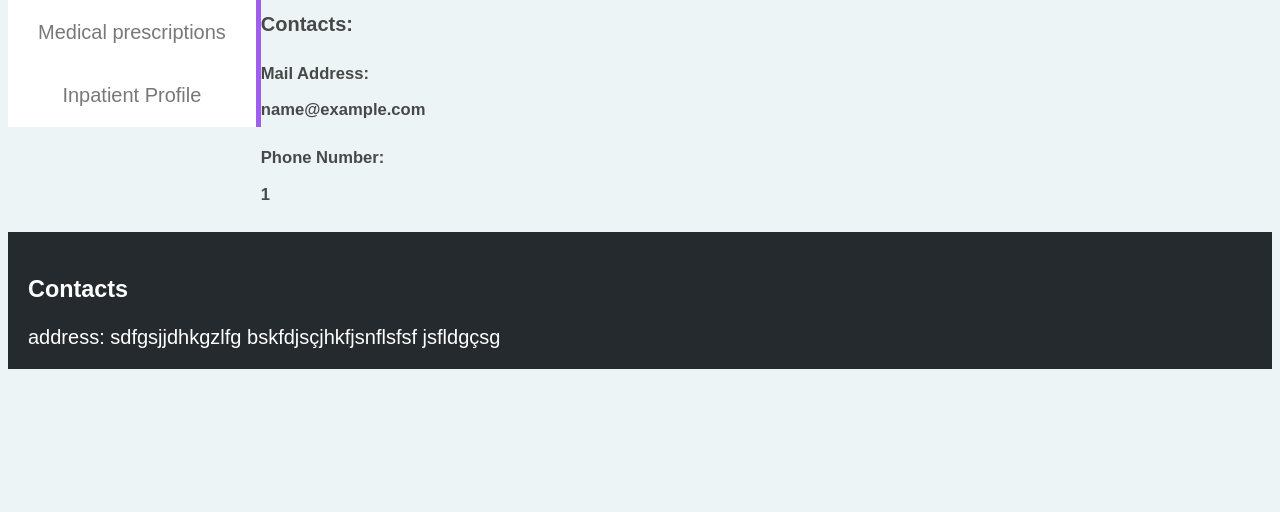
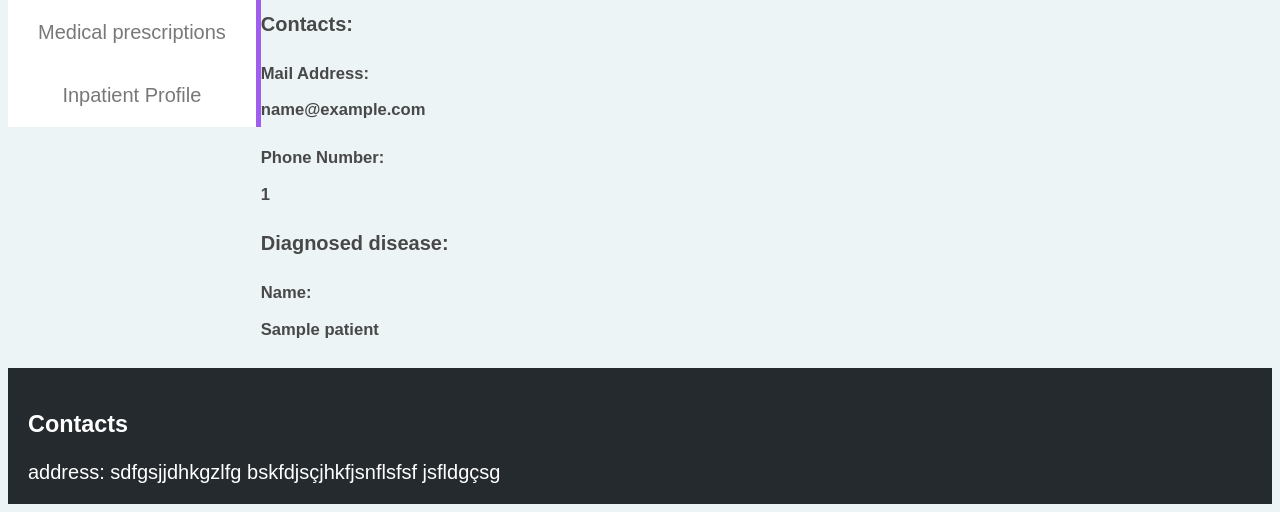
Before and after one commit to AMfeta99/FEUP-ESIN, a PHP site: template templates/patient_menu.php in a window 1280 px wide. Shown: the part 549-1061 px from the top of the page. Before the commit the page ends 918 px from the top, so only its background shows below. Run offline with PHP 8.4, Linux system fonts and the light colour scheme; the template is opened without the code that fills it: most values are stand-ins (such as "Sample title", 1, 10 or a date in 2020).

Commit message:
tentando patient

```diff
--- a/index_f_login.php
+++ b/index_f_login.php
@@ -5,6 +5,7 @@
 
   try{
     $result = getPatientById($patient_cc); // array of arrays
+    $result2=  getPatientAppointment($patient_cc);
   } catch(PDOException $e){
     $err = $e-> getMessage();
     exit(0);
--- a/sql/hospital_manegment.sql
+++ b/sql/hospital_manegment.sql
@@ -77,6 +77,8 @@ CREATE TABLE Block_time (
 CREATE TABLE Reservation(
     id integer PRIMARY KEY AUTOINCREMENT,
     date Date NOT NULL, -- tipo 11-11-2021
+    -- aproved integer,
+
     time integer NOT NULL REFERENCES Block_time, -- the primary key of block time is an integer
     doctor integer NOT NULL REFERENCES Doctor,
     patient integer NOT NULL REFERENCES Patient
@@ -111,7 +113,7 @@ CREATE TABLE Disease(
 
 CREATE TABLE AppointmentDiagnosis  (
     id_appointment integer REFERENCES Appointment,
-	disease text REFERENCES Disease,
+	disease integer REFERENCES Disease,
 	PRIMARY KEY (id_appointment, disease)
 );
 
--- a/templates/patient_menu.php
+++ b/templates/patient_menu.php
@@ -36,6 +36,16 @@
                 <h5 class="atribute">Phone Number: <p><?php echo  $result["phone_number"]; }?></p></h5>
             </article>
 
+            <article class="info_section">
+                <h4 class="info_section">Diagnosed disease: </h4>
+                <?php if (strlen($result2['patient'])>0){?>
+                <h5 class="atribute">Name: <p><?php echo  $result2['patient']; ?></p></h5>
+
+                <?php }else { ?>
+                  <h5 class="atribute"> <p> Fortunately, you have no diagnosed disease! (falta subtituir pela query das disease)</p></h5>
+                <?php ; }?>
+            </article>
+
          </div>
 
        </section>
```
Also changed, not shown: database/patient.php (+44 -0 lines), sql/hospital_manegment_query.sql (+13 -1 lines).
